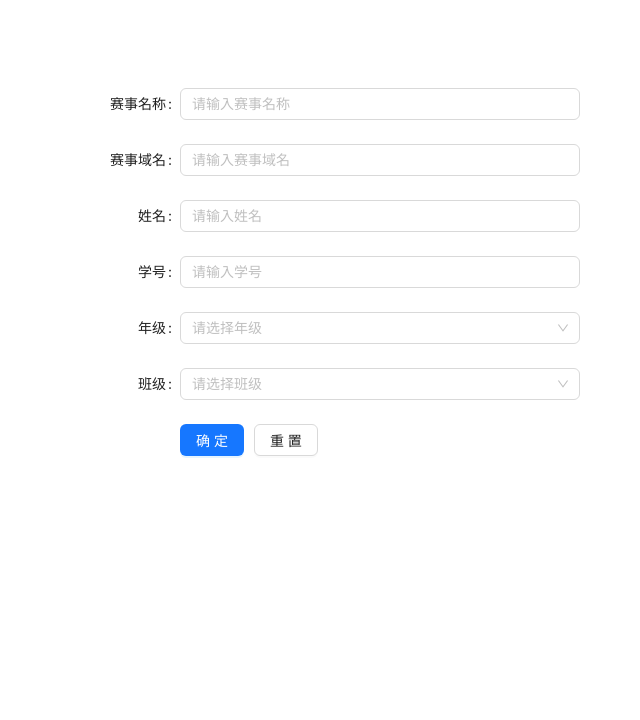
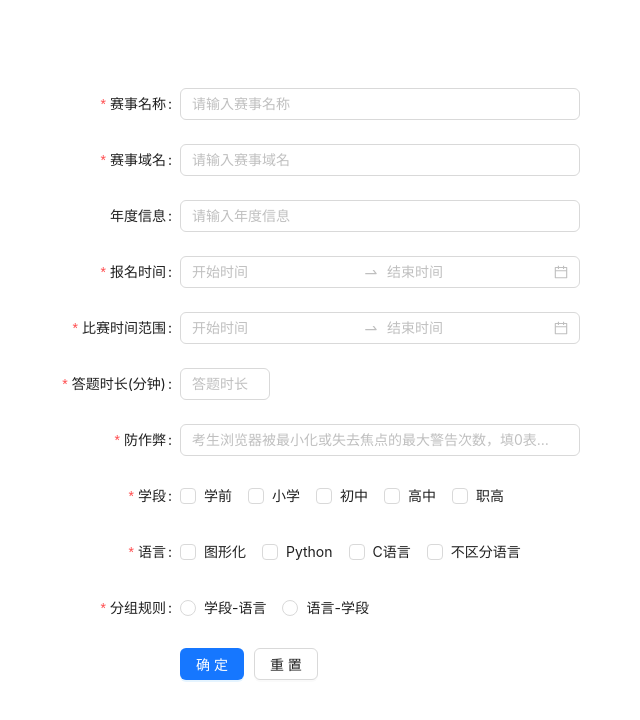
Before and after one commit to XHHZYQ/react-app-next, a Next.js app: page /form in a window 1280 px wide. Shown: the top 720 px of the page, without its empty margins (108-748 px from the left). Built offline with nearby package versions, Linux system fonts and the light colour scheme.

Commit message:
添加checkboxGroup,radioGroup,inputNumber 组件

```diff
--- a/api/index.js
+++ b/api/index.js
@@ -1,6 +1,12 @@
 import Axios from 'axios';
 
 const baseUrl = 'http://service-tdog.sjhh-test.com';
+
+const AdminBaseUrl = 'http://service-tdog.sjhh-test.com/saas-admin';
+const AdminHeaders = {
+  'Content-Type': 'application/json',
+  'Authorization': 'c3500fdedec0a3416be7f8fd2a397381'
+};
 
 export const TeachingList = (params) => Axios({
   url: `${baseUrl}/ai-class/teacher-teaching/list`,
@@ -13,12 +19,23 @@ export const TeachingList = (params) => Axios({
 });
 
 
-export const courseWareList = (params) => Axios({
-  url: 'http://service-tdog.sjhh-test.com/saas-admin/courseware/list',
-  headers: {
-    'Content-Type': 'application/json',
-    'Authorization': 'c3500fdedec0a3416be7f8fd2a397381'
-  },
+export const matchAdd = (params) => Axios({
+  url: AdminBaseUrl + '/match-index/create',
+  headers: AdminHeaders,
   method: "POST",
   data: params,
 });
+
+export const matchDetail = (params) => Axios({
+  url: AdminBaseUrl + '/match-index/detail',
+  headers: AdminHeaders,
+  method: "POST",
+  data: params,
+});
+
+export const matchEdit = (params) => Axios({
+  url: AdminBaseUrl + '/match-index/edit',
+  headers: AdminHeaders,
+  method: "POST",
+  data: params,
+});
--- a/components/AForm/index.jsx
+++ b/components/AForm/index.jsx
@@ -1,6 +1,6 @@
 import { useEffect } from 'react';
 import { Button, Form } from 'antd';
-import { ASelect, AInput, ARangePicker } from '../FormItem/index.js';
+import { ASelect, AInput, ARangePicker, AInputNumber, ACheckboxGroup, ARadioGroup } from '../FormItem/index.js';
 import styles from './AForm.module.scss';
 
 // const onValuesChange = (changedValues, allValues) => {
@@ -75,6 +75,15 @@ const AForm = (props) => {
             } else if (item.inputType === 'rangePicker') {
               // 日期范围选择
               return <ARangePicker key={index} {...item} />;
+            } else if (item.inputType === 'inputNumber') {
+              // 数字输入框
+              return <AInputNumber key={index} {...item} />;
+            } else if (item.inputType === 'checkboxGroup') {
+              // 数字输入框
+              return <ACheckboxGroup key={index} {...item} />;
+            } else if (item.inputType === 'radioGroup') {
+              // 单选框组
+              return <ARadioGroup key={index} {...item} />;
             }
           })}
 
--- /dev/null
+++ b/components/FormItem/ACheckboxGroup/index.jsx
@@ -0,0 +1,23 @@
+
+import { Form, Checkbox } from 'antd';
+
+const ACheckboxGroup = (props) => {
+  const { label, model, rules, options, disabled, onChange } = props;
+
+  return (
+    (label || label === ' ') ?
+      (<Form.Item label={label} name={model} rules={rules}>
+        <Checkbox.Group
+          options={options}
+          disabled={disabled}
+          onChange={onChange}
+        />
+      </Form.Item>) :
+      (<Checkbox.Group
+        options={options}
+        disabled={disabled}
+        onChange={onChange}
+      />)
+  );
+};
+export default ACheckboxGroup;
--- /dev/null
+++ b/components/FormItem/AInputNumber/index.jsx
@@ -0,0 +1,43 @@
+
+import { Form, InputNumber } from 'antd';
+
+const AInputNumber = (props) => {
+  const {
+    label,
+    model,
+    rules,
+    placeholder,
+    min,
+    max,
+    disabled,
+    onChange,
+    changeOnWheel = true,
+    controls = true
+  } = props;
+
+  return (
+    (label || label === ' ') ?
+      (<Form.Item label={label} name={model} rules={rules}>
+        <InputNumber
+          placeholder={placeholder}
+          min={min}
+          max={max}
+          disabled={disabled}
+          onChange={onChange}
+          // changeOnWheel={changeOnWheel}
+          controls={controls}
+        />
+      </Form.Item>) :
+      (<InputNumber
+        placeholder={placeholder}
+        min={1}
+        max={10}
+        disabled={disabled}
+        onChange={onChange}
+        // changeOnWheel={changeOnWheel}
+        controls={controls}
+      />)
+  );
+};
+
+export default AInputNumber;
--- /dev/null
+++ b/components/FormItem/ARadioGroup/index.jsx
@@ -0,0 +1,22 @@
+
+import { Form, Radio } from 'antd';
+
+const ARadioGroup = (props) => {
+  const { label, model, rules, options, onChange } = props;
+
+  return (
+    (label || label === ' ') ?
+      (<Form.Item label={label} name={model} rules={rules}>
+        <Radio.Group onChange={onChange}>
+          {options.map((item, index) =>
+            <Radio key={index} value={item.value}>{item.label}</Radio>)}
+        </Radio.Group>
+      </Form.Item>) :
+      (<Radio.Group onChange={onChange}>
+        {options.map((item, index) =>
+          <Radio key={index} value={item.value}>{item.label}</Radio>)}
+      </Radio.Group>)
+
+  );
+};
+export default ARadioGroup;
--- a/components/FormItem/index.js
+++ b/components/FormItem/index.js
@@ -3,5 +3,8 @@ import ASelect from './ASelect/index.jsx';
 import AInput from './AInput/index.jsx';
 import ADatePicker from './ADatePicker';
 import ARangePicker from './ARangePicker';
+import AInputNumber from './AInputNumber/index.jsx';
+import ACheckboxGroup from './ACheckboxGroup/index.jsx';
+import ARadioGroup from './ARadioGroup/index.jsx';
 
-export { AInput, ASelect, ADatePicker, ARangePicker };
+export { AInput, ASelect, ADatePicker, ARangePicker, AInputNumber, ACheckboxGroup, ARadioGroup };
--- a/pages/form/index.jsx
+++ b/pages/form/index.jsx
@@ -2,6 +2,7 @@ import Link from 'next/link';
 import AForm from '../../components/AForm/index.jsx';
 import styles from './form.module.scss';
 import { useEffect, useState } from 'react';
+import { matchAdd, matchDetail, matchEdit } from 'api/index.js';
 
 const formModel = {
   studentName: undefined,
@@ -11,120 +12,211 @@ const formModel = {
   classId: undefined
 };
 
+
+const formRules = {
+  name: [{ required: true, message: '请输入赛事名称' }],
+  domain: [
+    { required: true, message: '请输入赛事域名' },
+    { pattern: /^[a-zA-Z0-9]*$/, message: '域名为字母、数字组成' }
+  ],
+  enrollTime: [{ required: true, message: '请输入报名时间' }],
+  startEndTime: [
+    { required: true, message: '请选择比赛时间' },
+    {
+      validator: (rule, value, callback) => {
+        if (value && this.formModel.enrollTime?.length) {
+          const start = new Date(value).getTime();
+          const enroll = new Date(this.formModel.enrollTime[1])?.getTime();
+          console.log('start >= enroll', start >= enroll);
+          if (start <= enroll) {
+            callback(new Error('比赛时间不能小于报名截止时间'));
+          } else {
+            callback();
+          }
+        } else if (value?.length) {
+          const time =
+            new Date(value[1]).getTime() - new Date(value[0]).getTime() <
+            this.formModel.duration * 60 * 1000;
+          if (time) {
+            callback(new Error('比赛时间范围必须大于等于答题时长'));
+          } else {
+            callback();
+          }
+        } else {
+          callback();
+        }
+      }
+    }
+  ],
+  duration: [{ required: true, message: '请输入答题时长' }],
+  warnNumber: [{ required: true, message: '请输入防作弊次数' }],
+  level: [{ required: true, message: '请选择学段' }],
+  language: [{ required: true, message: '请选择语言' }],
+  groupRule: [{ required: true, message: '请选择分组规则' }]
+};
+
 const formItems = {
   name: {
-    index: 0,
     label: '赛事名称',
     inputType: 'input',
     model: 'name',
     placeholder: '请输入赛事名称',
-    options: [],
-    handle: null,
-    slot: ''
+    rules: formRules.name
   },
-  doMain: {
-    index: 1,
+  domain: {
     label: '赛事域名',
     inputType: 'input',
-    model: 'doMain',
+    model: 'domain',
     placeholder: '请输入赛事域名',
-    options: [],
-    handle: null,
-    slot: ''
+    rules: formRules.domain
   },
-  studentName: {
-    label: '姓名',
+  // closeBetaTest: {
+  //   label: '内部测试',
+  //   inputType: 'checkbox',
+  //   model: 'closeBetaTest',
+  //   options: { value: '此赛事仅供内部测试（勾选后仅能通过域名访问，列表中不可见）' },
+  // },
+  year: {
+    label: '年度信息',
     inputType: 'input',
-    model: 'studentName',
-    placeholder: '请输入姓名',
-    options: [],
-    maxlength: 10,
-    handle: null,
-    isHidden: false
+    model: 'year',
+    placeholder: '请输入年度信息',
   },
-  sex: {
-    label: '性别',
+  // intro: {
+  //   label: '赛事简介',
+  //   inputType: 'textarea',
+  //   model: 'intro',
+  //   placeholder: '请输入赛事简介',
+  //   rows: 4,
+  //   maxlength: 500,
+  //   showWordLimit: true,
+  // },
+  // enrollSwitch: {
+  //   label: '自主报名',
+  //   inputType: 'checkbox',
+  //   model: 'enrollSwitch',
+  //   options: { key: 1, value: '开启自主报名' },
+  //   change: (value) => {
+  //     this.formItems.enrollTime.isHidden = value !== 1;
+  //     if (value === 0) {
+  //       this.formModel.enrollTime = [];
+  //     }
+  //   },
+  // },
+  enrollTime: {
+    label: '报名时间',
+    inputType: 'rangePicker',
+    model: 'enrollTime',
+    placeholder: ['开始时间', '结束时间'],
+    isHidden: true, // TODO
+    change: () => {
+      this.formModel.startEndTime = undefined;
+    },
+    rules: formRules.enrollTime
+  },
+  startEndTime: {
+    label: '比赛时间范围',
+    inputType: 'rangePicker',
+    model: 'startEndTime',
+    placeholder: ['开始时间', '结束时间'],
+    valueFormat: 'YYYY-MM-DD HH:mm',
+    format: 'YYYY-MM-DD HH:mm',
+    disabledDate: (time) => {
+      if (this.formModel.enrollTime?.length) {
+        const endTime = new Date(this.formModel.enrollTime[1]).getTime();
+        return time.getTime() < endTime - 1000 * 60 * 60 * 24; // 小于于报名结束时间为禁用
+      } else {
+        return false;
+      }
+    },
+    rules: formRules.startEndTime
+  },
+  duration: {
+    label: '答题时长(分钟)',
+    inputType: 'inputNumber',
+    model: 'duration',
+    placeholder: '答题时长',
+    min: 0,
+    max: 7200,
+    rules: formRules.duration
+  },
+  warnNumber: {
+    label: '防作弊',
+    inputType: 'input',
+    model: 'warnNumber',
+    placeholder: '考生浏览器被最小化或失去焦点的最大警告次数，填0表示不限制',
+    rules: formRules.warnNumber
+  },
+  level: {
+    label: '学段',
+    inputType: 'checkboxGroup',
+    model: 'level',
+    change: (value) => {
+      if (value?.length && this.formModel.language?.length) {
+        this.generateGroupRule(value, this.formModel.language);
+      }
+    },
+    rules: formRules.level,
+    options: [
+      { value: 1, label: "学前" },
+      { value: 2, label: "小学" },
+      { value: 3, label: "初中" },
+      { value: 4, label: "高中" },
+      { value: 5, label: "职高" }
+    ]
+  },
+  language: {
+    label: '语言',
+    inputType: 'checkboxGroup',
+    model: 'language',
+    change: (value) => {
+      if (value?.length && this.formModel.level?.length) {
+        this.generateGroupRule(this.formModel.level, value);
+      }
+    },
+    rules: formRules.language,
+    options: [
+      { value: 1, label: "图形化" },
+      { value: 2, label: "Python" },
+      { value: 3, label: "C语言" },
+      { value: 15, label: "不区分语言" }
+    ]
+  },
+  groupRule: {
+    label: '分组规则',
     inputType: 'radioGroup',
-    model: 'sex',
-    placeholder: '请选择性别',
+    model: 'groupRule',
+    change: () => {
+      if (this.formModel.language?.length && this.formModel.level?.length) {
+        this.generateGroupRule(this.formModel.level, this.formModel.language);
+      }
+    },
+    rules: formRules.groupRule,
     options: [
-      { label: '男', value: '1' },
-      { label: '女', value: '2' }
-    ],
-    handle: null,
-    isHidden: false
-  },
-  number: {
-    label: '学号',
-    inputType: 'input',
-    model: 'number',
-    placeholder: '请输入学号',
-    options: [],
-    handle: null,
-    isHidden: false
-  },
-  gradeId: {
-    label: '年级',
-    inputType: 'select',
-    model: 'gradeId',
-    placeholder: '请选择年级',
-    options: [
-      { label: '一年级', value: '21' },
-      { label: '二年级', value: '2' },
-      { label: '三年级', value: '6' },
-      { label: '四年级', value: '4' }
-    ],
-    handle: null,
-    multiple: true,
-    collapseTagsTooltip: true,
-    multipleLimit: 0,
-    isHidden: false
-  },
-  classId: {
-    label: '班级',
-    inputType: 'select',
-    model: 'classId',
-    placeholder: '请选择班级',
-    options: [
-      { label: '一班', value: '1' },
-      { label: '二班', value: '14' },
-      { label: '三班', value: '3' },
-      { label: '人家问题3班', value: '275' }
-    ],
-    handle: null,
-    isHidden: false
+      { value: 1, label: "学段-语言" },
+      { value: 2, label: "语言-学段" }
+    ]
   }
 };
+
 const arr = Object.values(formItems);
 arr.sort((a, b) => a.index - b.index);
 const formList = arr;
-console.log('formList。。', formList);
-
-const formRules = {
-  studentName: { required: true, message: '请输入姓名' },
-  sex: [{ required: true, message: '请选择性别' }],
-  number: { required: true, message: '请输入学号' },
-  gradeId: { required: false, message: '请选择年级' },
-  classId: { required: true, message: '请选择班级' }
-};
 
 const addParam = {
-  // requestFun: addStudent,
-  requestFun: () => {},
+  requestFun: matchAdd,
   params: {},
   beforeHandle: null,
   resultHandle: null
 };
 const editParam = {
-  // requestFun: editStudent,
-  requestFun: () => { },
+  requestFun: matchEdit,
   params: {},
   beforeHandle: null,
   resultHandle: null
 };
 const detailParam = {
-  // requestFun: studentDetail,
-  requestFun: () => { },
+  requestFun: matchDetail,
   params: { id: '' },
   initFetch: true,
   resultHandle: (data) => {
```
